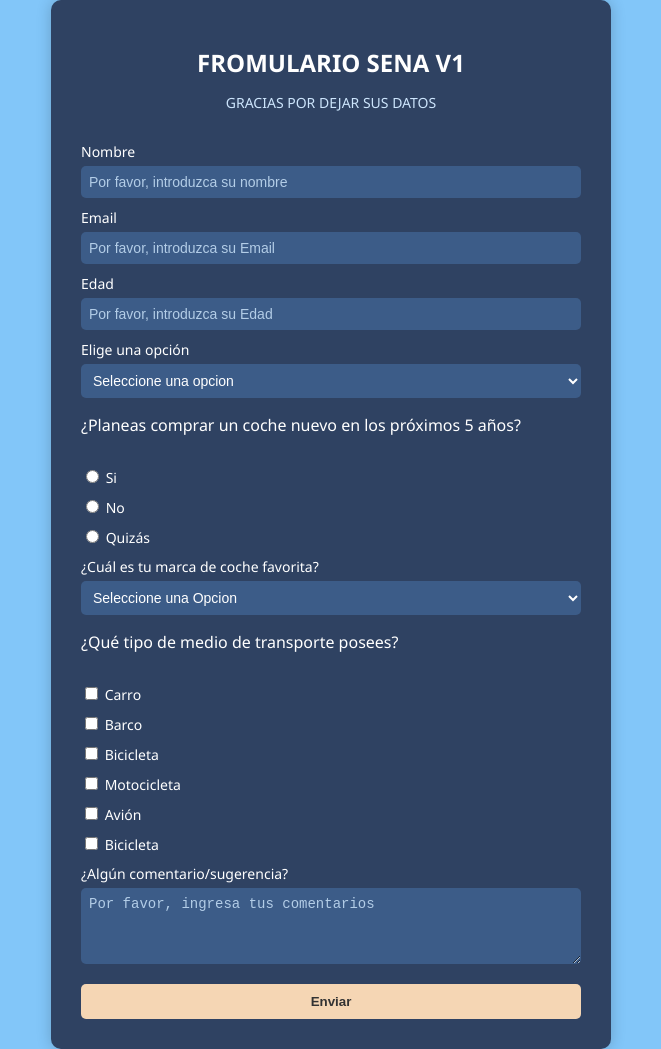
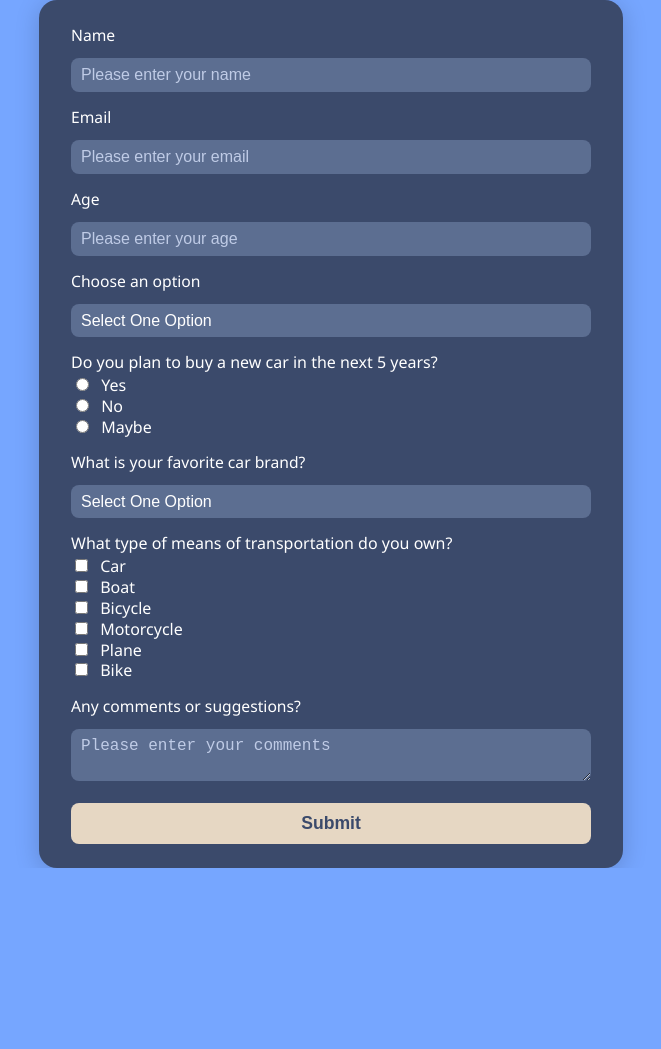
Before and after one commit to camilosilvaj007/FORMS-3147234, a website with bundled scripts: page index.html in a window 1280 px wide. Shown: the whole page, without its empty margins (309-970 px from the left). After the commit the page ends 868 px from the top, so only its background shows below. Built offline with nearby package versions, Linux system fonts and the light colour scheme.

Commit message:
aderir branches

```diff
--- a/index.html
+++ b/index.html
@@ -1,79 +1,72 @@
-<!doctype html>
+<!DOCTYPE html>
 <html lang="en">
   <head>
     <meta charset="UTF-8" />
-    <meta name="viewport" content="width=device-width, initial-scale=1.0" />
     <title>Formulario</title>
     <link rel="stylesheet" href="style.css" />
   </head>
   <body>
-    <div class="container">
-      <h1>FROMULARIO SENA V1</h1>
-      <p class="subtitle">GRACIAS POR DEJAR SUS DATOS</p>
-      <form>
-        <label for="name">Nombre</label>
-        <input
-          type="text"
-          id="name"
-          placeholder="Por favor, introduzca su nombre"
-        />
+    <form id="survey-form" class="formulario">
+      <label for="nombre">Name</label>
+      <input type="text" id="nombre" placeholder="Please enter your name" />
 
       <label for="email">Email</label>
-        <input
-          type="email"
-          id="email"
-          placeholder="Por favor, introduzca su Email"
-        />
+      <input type="email" id="email" placeholder="Please enter your email" />
 
-        <label for="age">Edad</label>
-        <input
-          type="number"
-          id="age"
-          placeholder="Por favor, introduzca su Edad"
-        />
+      <label for="edad">Age</label>
+      <input type="number" id="edad" placeholder="Please enter your age" />
 
-        <label for="option">Elige una opción</label>
-        <select id="option">
-          <option>Seleccione una opcion</option>
-          <option>Opcion 1</option>
-          <option>Opcion 2</option>
-          <option>Opcion 3</option>
+      <label for="opcion">Choose an option</label>
+      <select id="opcion">
+        <option>Select One Option</option>
+        <option>Option 1</option>
+        <option>Option 2</option>
+        <option>Option 3</option>
       </select>
 
-        <p>¿Planeas comprar un coche nuevo en los próximos 5 años?</p>
-        <div class="radio-group">
-          <label><input type="radio" name="buy_car" /> Si</label>
-          <label><input type="radio" name="buy_car" /> No</label>
-          <label><input type="radio" name="buy_car" /> Quizás</label>
+      <div class="pregunta" id="pregunta-nuevo-auto">
+        <span>Do you plan to buy a new car in the next 5 years?</span>
+        <div class="opciones-radio" id="opciones-nuevo-auto">
+          <label><input type="radio" name="nuevo_auto" id="nuevo_auto_yes" /> Yes</label>
+          <label><input type="radio" name="nuevo_auto" id="nuevo_auto_no" /> No</label>
+          <label><input type="radio" name="nuevo_auto" id="nuevo_auto_maybe" /> Maybe</label>
+        </div>
       </div>
 
-        <label for="car-brand">¿Cuál es tu marca de coche favorita?</label>
-        <select id="car-brand">
-          <option>Seleccione una Opcion</option>
+      <label for="marca">What is your favorite car brand?</label>
+      <select id="marca">
+        <option>Select One Option</option>
         <option>Toyota</option>
-          <option>BMW</option>
+        <option>Ford</option>
         <option>Chevrolet</option>
-          <option>Otro</option>
+        <option>Other</option>
       </select>
 
-        <p>¿Qué tipo de medio de transporte posees?</p>
-        <div class="checkbox-group">
-          <label><input type="checkbox" /> Carro</label>
-          <label><input type="checkbox" /> Barco</label>
-          <label><input type="checkbox" /> Bicicleta</label>
-          <label><input type="checkbox" /> Motocicleta</label>
-          <label><input type="checkbox" /> Avión</label>
-          <label><input type="checkbox" /> Bicicleta</label>
+      <div class="pregunta" id="pregunta-transporte">
+        <span>What type of means of transportation do you own?</span>
+        <div class="opciones-checkbox" id="opciones-transporte">
+          <label><input type="checkbox" id="transporte_car" /> Car</label>
+          <label><input type="checkbox" id="transporte_boat" /> Boat</label>
+          <label><input type="checkbox" id="transporte_bicycle" /> Bicycle</label>
+          <label><input type="checkbox" id="transporte_motorcycle" /> Motorcycle</label>
+          <label><input type="checkbox" id="transporte_plane" /> Plane</label>
+          <label><input type="checkbox" id="transporte_bike" /> Bike</label>
+        </div>
       </div>
 
-        <label for="comments">¿Algún comentario/sugerencia?</label>
+      <label for="comentarios">Any comments or suggestions?</label>
       <textarea
-          id="comments"
-          placeholder="Por favor, ingresa tus comentarios"
+        id="comentarios"
+        placeholder="Please enter your comments"
       ></textarea>
-
-        <button type="submit">Enviar</button>
+      <button type="submit" id="submit" value="submit">Submit</button>
     </form>
+      <div id="modal-success" class="modal hidden">
+        <div class="modal-content">
+          <h2>¡Datos enviados con éxito!</h2>
+          <button id="close-modal">Cerrar</button>
+        </div>
       </div>
   </body>
+  <script type="module" src="main.js"></script>
 </html>
--- /dev/null
+++ b/main.js
@@ -0,0 +1,13 @@
+import { showModal, hideModal } from './modal.js';
+
+document.addEventListener('DOMContentLoaded', () => {
+  const form = document.getElementById('survey-form');
+  const closeButton = document.getElementById('close-modal');
+  form.addEventListener('submit', (event) => {
+    event.preventDefault();
+    showModal();
+  });
+  closeButton.addEventListener('click', () => {
+    hideModal();
+  });
+});
--- /dev/null
+++ b/modal.js
@@ -0,0 +1,9 @@
+export function showModal() {
+  const modal = document.getElementById('modal-success');
+  modal.classList.remove('hidden');
+}
+
+export function hideModal() {
+  const modal = document.getElementById('modal-success');
+  modal.classList.add('hidden');
+}
--- a/package.json
+++ b/package.json
@@ -10,6 +10,10 @@
   "license": "ISC",
   "description": "",
   "devDependencies": {
+    "babel-eslint": "^10.1.0",
+    "eslint": "^7.32.0",
+    "eslint-config-airbnb-base": "^14.2.1",
+    "eslint-plugin-import": "^2.32.0",
     "hint": "^7.1.13",
     "stylelint": "^13.13.1",
     "stylelint-config-standard": "^21.0.0",
--- a/style.css
+++ b/style.css
@@ -1,88 +1,173 @@
 body {
+  background: #76a6ff;
+  min-height: 100vh;
   margin: 0;
-  padding: 0;
-  font-family: 'Segoe UI', sans-serif;
-  background-color: #82c6f9;
+  font-family: "Segoe UI", Arial, sans-serif;
   display: flex;
+  align-items: center;
   justify-content: center;
-  align-items: center;
-  min-height: 100vh;
 }
 
-.container {
-  background-color: #2f4262;
-  padding: 30px;
-  border-radius: 10px;
-  width: 500px;
-  color: white;
-  box-shadow: 0 0 15px rgba(0, 0, 0, 0.2);
+.formulario {
+  background: #3b4a6b;
+  padding: 24px 32px;
+  border-radius: 18px;
+  box-shadow: 0 4px 24px rgba(0, 0, 0, 0.18);
+  width: 520px; /* Más ancho */
+  color: #fff;
+  display: flex;
+  flex-direction: column;
+  gap: 10px; /* Más compacto */
 }
 
-h1 {
-  text-align: center;
-  font-size: 24px;
-  margin-bottom: 5px;
+
+.formulario label {
+  font-size: 0.98rem;
+  margin-bottom: 2px;
+  font-weight: 500;
 }
 
-.subtitle {
-  text-align: center;
-  font-size: 14px;
-  color: #cde5fc;
-  margin-bottom: 20px;
+.formulario input[type="text"],
+.formulario input[type="email"],
+.formulario input[type="number"],
+.formulario select,
+.formulario textarea {
+  width: 100%;
+  padding: 8px 10px;
+  border-radius: 8px;
+  border: none;
+  background: #5c6e91;
+  color: #fff;
+  font-size: 1rem;
+  margin-bottom: 4px;
+  outline: none;
+  box-sizing: border-box;
 }
 
-form {
-  display: flex;
-  flex-direction: column;
+.formulario input::placeholder,
+.formulario textarea::placeholder {
+  color: #bfcbe6;
+  opacity: 1;
 }
 
-label {
-  margin-top: 10px;
-  font-size: 14px;
+.formulario select {
+  appearance: none;
+  -webkit-appearance: none;
+  background: #5c6e91;
 }
 
-input[type="text"],
-input[type="email"],
-input[type="number"],
-select,
-textarea {
-  margin-top: 5px;
-  padding: 8px;
-  border: none;
-  border-radius: 5px;
-  font-size: 14px;
-  background-color: #3c5c88;
-  color: white;
+.pregunta {
+  margin-bottom: 4px;
 }
 
-input::placeholder,
-textarea::placeholder {
-  color: #b3cde7;
+.pregunta span {
+  display: block;
+  margin-bottom: 2px;
+  font-size: 1rem;
 }
 
-textarea {
-  resize: vertical;
-  height: 60px;
+.opciones-radio label,
+.opciones-checkbox label {
+  display: block;
+  margin-bottom: 0;
+  font-size: 1rem;
+  cursor: pointer;
+  line-height: 1.3;
 }
 
-.radio-group,
-.checkbox-group {
-  display: flex;
-  flex-direction: column;
-  margin-top: 5px;
+.opciones-radio input[type="radio"],
+.opciones-checkbox input[type="checkbox"] {
+  margin-right: 8px;
+  accent-color: #bfcbe6;
 }
 
-button {
-  margin-top: 20px;
-  padding: 10px;
-  background-color: #f5d6b4;
-  border: none;
-  border-radius: 5px;
-  cursor: pointer;
-  color: #333;
-  font-weight: bold;
+.formulario textarea {
+  min-height: 48px;
+  resize: vertical;
 }
 
-button:hover {
-  background-color: #f7cfa2;
+.formulario button {
+  background: #e6d7c3;
+  color: #3b4a6b;
+  border: none;
+  border-radius: 8px;
+  padding: 10px 0;
+  font-size: 1.1rem;
+  font-weight: bold;
+  cursor: pointer;
+  margin-top: 8px;
+  transition: background 0.2s;
 }
+.modal{
+  position: relative;
+  background: #3b4a6b;
+  z-index: 1000;
+  top: 0;
+  left: 0;
+  width: 100%;
+  height: 100%;
+}
+.modal-content{
+  position: absolute;
+  top: 50%;
+  left: 50%;
+  transform: translate(-50%, -50%);
+  background: #9accec;
+  padding: 2em;
+  border-radius: 0.5em;
+  box-shadow: 0 0 10px rgba(0, 0, 0, 0.18);
+  text-align: center;
+}
+.hidden {
+  display: none;
+}
+
+/* Modal overlay */
+#modal-success {
+  position: fixed;
+  top: 0;
+  left: 0;
+  width: 100vw;
+  height: 100vh;
+  background: rgba(0,0,0,0.5);
+  display: flex;
+  align-items: center;
+  justify-content: center;
+  z-index: 1000;
+}
+
+/* Ocultar modal por defecto */
+#modal-success.hidden {
+  display: none;
+}
+
+/* Contenido del modal */
+#modal-success .modal-content {
+  background: #2563eb;
+  color: #fff;
+  padding: 2rem 2.5rem;
+  border-radius: 12px;
+  box-shadow: 0 4px 32px rgba(0,0,0,0.2);
+  text-align: center;
+  min-width: 280px;
+}
+
+#modal-success h2 {
+  margin-bottom: 1.5rem;
+  font-size: 1.3rem;
+}
+
+#close-modal {
+  background: #fff;
+  color: #2563eb;
+  border: none;
+  border-radius: 6px;
+  padding: 0.5rem 1.2rem;
+  font-size: 1rem;
+  cursor: pointer;
+  transition: background 0.2s;
+}
+
+#close-modal:hover {
+  background: #e0e7ff;
+}
```
Also changed, not shown: .github/workflows/linters.yml (added), .slintrc.json (added). Lines whose indentation alone changed are shown as unchanged.
